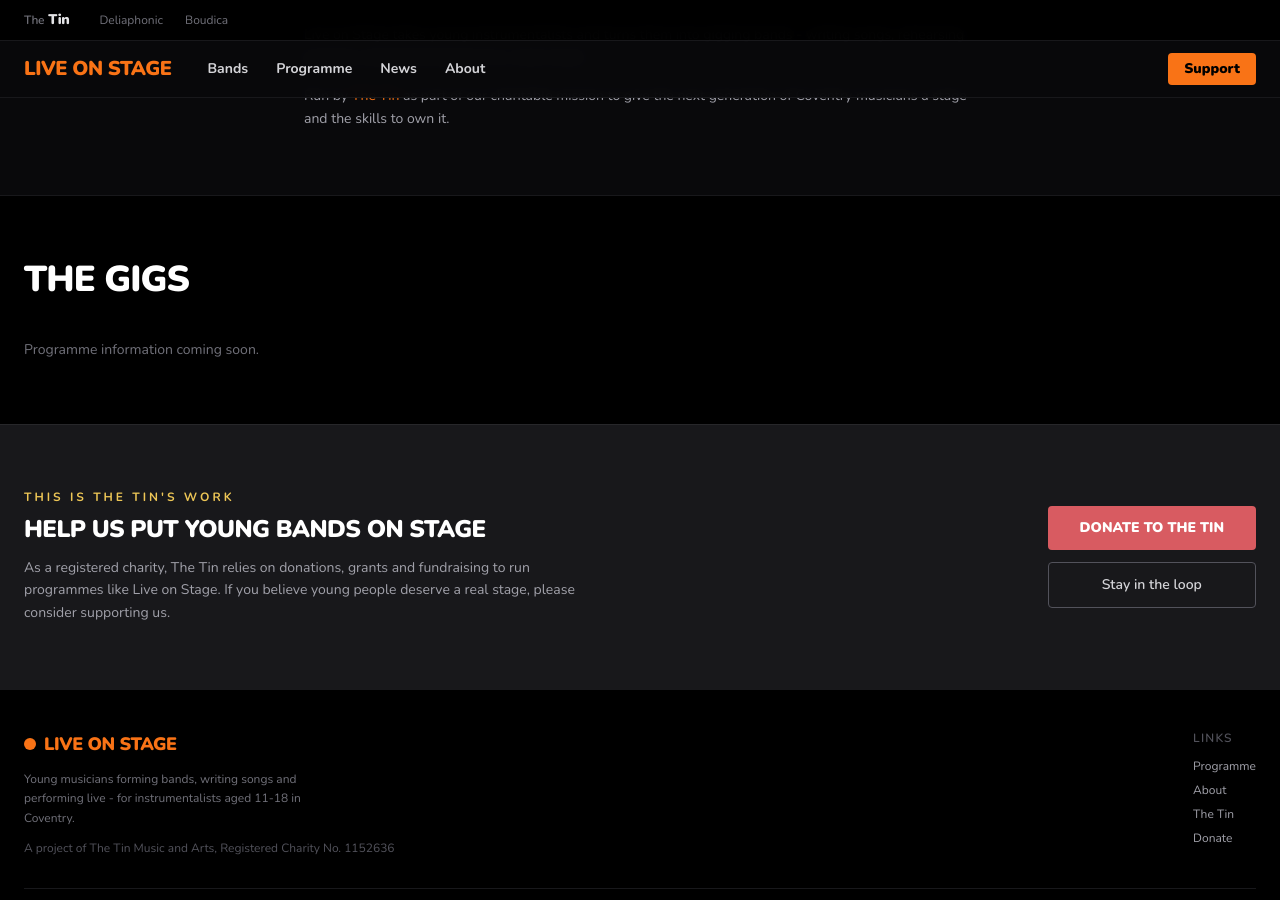
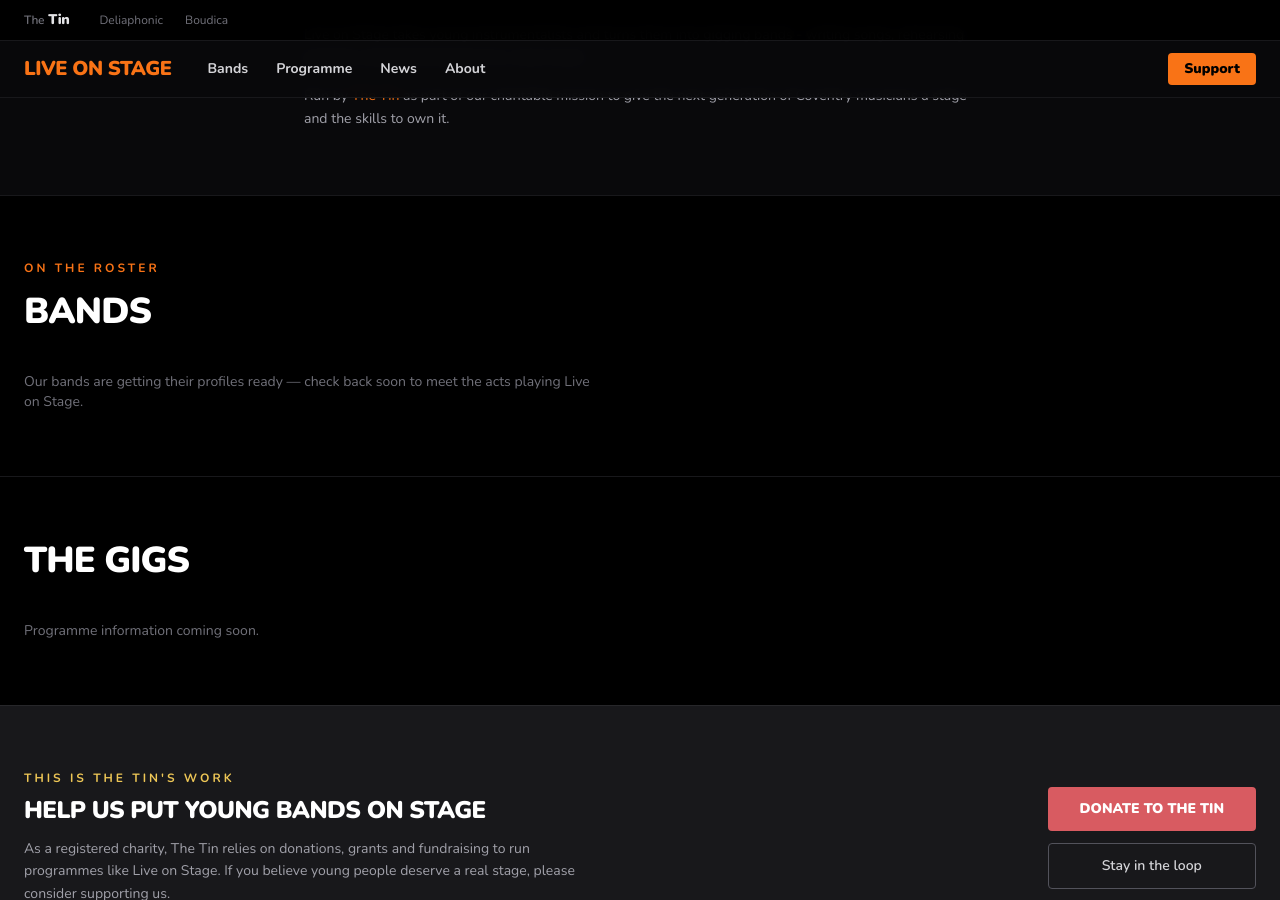
Before and after one commit to thatkevin/live-on-stage-template, a Jekyll site: the page built from index.html, in a window 1280 px wide and 900 px high, scrolled down 1248 px. Built offline with Jekyll 4.4.1, drawn with Linux system fonts in a browser that asks for light colours; nearby versions of some CDN libraries.

Commit message:
Bands = approved Act EPKs: /acts listing + act detail layout (#990)
The public "Bands" section now lists the venue's approved Act EPKs (the profiles
bands self-edit, #969) instead of the demo roster, linking to /acts/<slug>; shows
an empty state until bands are approved. Adds _layouts/act.html for the band
detail page (bio, line-up, music links, press quotes, past gigs, photo).

Co-Authored-By: Claude Opus 4.8 (1M context) <noreply@anthropic.com>
Claude-Session: https://claude.ai/code/session_01PBMgCphc8wNsv7Tj5GSfEE

```diff
--- a/index.html
+++ b/index.html
@@ -35,15 +35,15 @@ title: Live on Stage — A Tin Music and Arts Project
   </div>
 </section>
 
-<!-- Bands — the site roster (#964) with line-ups (#967) and spec sheets (#968) -->
-{% if site.data.settings.display.show_artists and site.data.artists.size > 0 %}
+<!-- Bands — the approved Act EPKs the bands self-edit (#990). -->
 <section id="bands" class="py-16 px-4 sm:px-6 bg-black border-t border-zinc-900">
   <div class="max-w-screen-xl mx-auto">
     <p class="text-xs tracking-[0.25em] uppercase text-los font-bold mb-4">On the roster</p>
-    <h2 class="text-3xl sm:text-4xl font-black tracking-tight uppercase mb-10">{{ site.data.settings.display.artists_label | default: "Bands" }}</h2>
+    <h2 class="text-3xl sm:text-4xl font-black tracking-tight uppercase mb-10">Bands</h2>
+    {% if site.data.acts.size > 0 %}
     <div class="grid grid-cols-1 sm:grid-cols-2 lg:grid-cols-3 gap-px bg-zinc-800">
-      {% for band in site.data.artists %}
-      <a href="/artists/{{ band.slug }}/" class="group bg-zinc-950 hover:bg-zinc-900 transition-colors flex flex-col">
+      {% for band in site.data.acts %}
+      <a href="/acts/{{ band.slug }}/" class="group bg-zinc-950 hover:bg-zinc-900 transition-colors flex flex-col">
         <div class="aspect-square overflow-hidden bg-zinc-900">
           {% if band.photo %}
           <img src="{{ band.photo.square | default: band.photo.medium }}" alt="{{ band.name }}" class="w-full h-full object-cover group-hover:scale-105 transition-transform duration-500" />
@@ -55,17 +55,20 @@ title: Live on Stage — A Tin Music and Arts Project
         </div>
         <div class="p-5 flex flex-col flex-1 gap-2">
           <h3 class="text-xl font-black uppercase tracking-tight group-hover:text-los transition-colors">{{ band.name }}</h3>
+          {% if band.tagline and band.tagline != '' %}<p class="text-sm text-zinc-400">{{ band.tagline }}</p>{% endif %}
           {% if band.genres.size > 0 %}
           <div class="flex flex-wrap gap-1">{% for g in band.genres limit: 3 %}<span class="text-xs bg-zinc-800 text-zinc-400 px-2 py-0.5 rounded">{{ g }}</span>{% endfor %}</div>
           {% endif %}
-          {% if band.lineup.size > 0 %}<p class="text-xs text-zinc-500 mt-auto pt-2">{{ band.lineup.size }} member{% unless band.lineup.size == 1 %}s{% endunless %}</p>{% endif %}
+          {% if band.members.size > 0 %}<p class="text-xs text-zinc-500 mt-auto pt-2">{{ band.members.size }} member{% unless band.members.size == 1 %}s{% endunless %}</p>{% endif %}
         </div>
       </a>
       {% endfor %}
     </div>
+    {% else %}
+    <p class="text-zinc-500 text-sm max-w-xl">Our bands are getting their profiles ready — check back soon to meet the acts playing Live on Stage.</p>
+    {% endif %}
   </div>
 </section>
-{% endif %}
 
 <!-- Programme / gigs -->
 <section id="programme" class="py-16 px-4 sm:px-6 bg-black border-t border-zinc-900">
```
Also changed, not shown: _layouts/act.html (added, +81 -0 lines).
